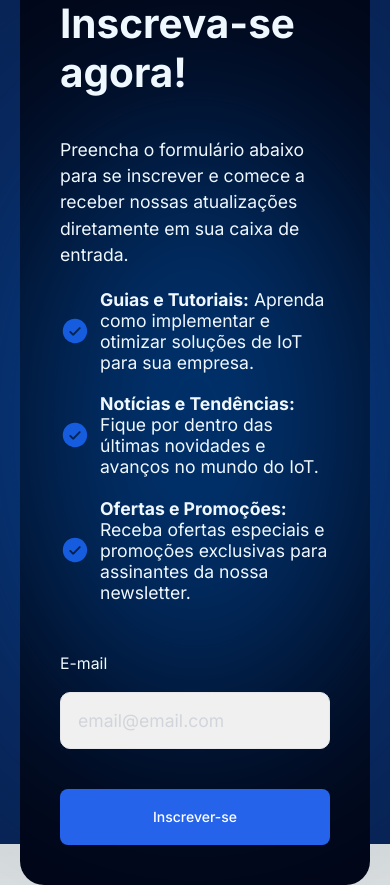
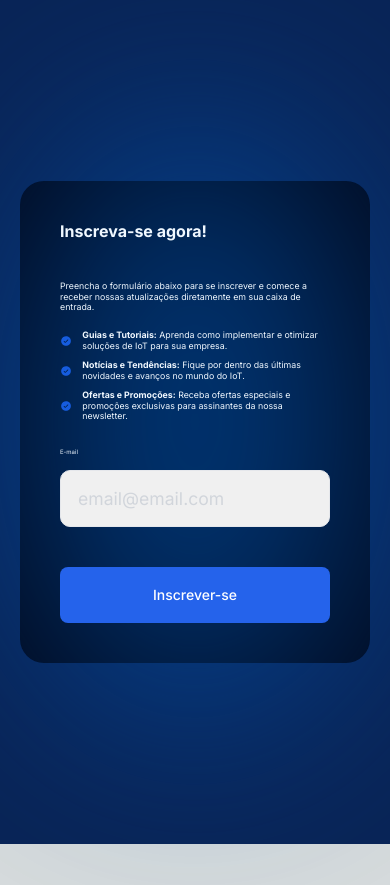
Before and after one commit to imLeonam/mindtech-newsletter-form, a Next.js app: page /newsletter/subscribe in a window 390 px wide. After the commit the page ends 844 px from the top, so only its background shows below. Built offline with nearby package versions, Linux system fonts and the light colour scheme.

Commit message:
feat(ui/newsletter): adding responsive configs in subscribe.module

```diff
--- a/src/app/ui/newsletter/styles/Subscribe.module.css
+++ b/src/app/ui/newsletter/styles/Subscribe.module.css
@@ -1,6 +1,6 @@
 .container {
-  width: 100vw;
-  height: 100vh;
+  width: 100%;
+  height: 100%;
   padding: 0;
   font-size: 1.1em;
   line-height: 1.2em;
@@ -14,11 +14,10 @@
 }
 
 .card {
-  width: 90%;
+  width: 90dvw;
   max-width: 1365px;
   margin: 50px;
-  min-height: 900px;
-  height: fit-content;
+  height: 80dvh;
   margin-bottom: 120px;
   background-color: #000000;
   padding: 80px 94px;
@@ -31,11 +30,17 @@
   flex-direction: row;
 }
 
+.cardMargin {
+  margin: 0 20;
+}
+
 .formContainer {
   flex: 1;
   padding: 50px;
-  min-width: 523px;
-  max-width: 523px;
+  width: 20dvw;
+  height: 20dvh;
+  /* min-width: 523px;
+  max-width: 523px; */
   z-index: 2;
 }
 .formContainerSuccess {
@@ -67,20 +72,20 @@
 }
 
 h1.title {
-  font-size: 2.3em;
+  font-size: clamp(1.2rem, 2vw, 2.3rem);
   margin-bottom: 40px;
   line-height: normal;
   font-weight: 700;
 }
 
 p.subtitle {
-  font-size: 1em;
-  line-height: 1.5;
+  font-size: clamp(0.7em, 0.8vw, 1em);
+  line-height: 1.4em;
+  margin-bottom: 1em;
 }
 p.successSubtitle {
-  font-size: 1.3em;
-  line-height: 1.5;
-  margin-top: -20px;
+  font-size: clamp(1.3em, 2.8vw, 2.3em);
+  line-height: 1.4em;
 }
 
 ul.subscriptionInfos {
@@ -93,25 +98,26 @@ li.subscriptionInfoItem {
   display: flex;
   flex-wrap: nowrap;
   align-items: flex-start;
-  margin: 20px 0;
+  font-size: clamp(0.7em, 0.8vw, 1em);
+  line-height: 1.4em;
+  margin: 1em 0;
 }
 
 .checkmark {
   fill: #00a3ff;
   margin-right: 10px;
   align-self: center;
+  width: 2em;
 }
 
 label.emailLabel {
   display: block;
-  margin-top: 20px;
   font-size: 0.9em;
 }
 
 input.emailInput {
   width: 100%;
   padding: 17px;
-  margin-top: 10px;
   border-radius: 10px;
   background-color: #f0f0f0;
   color: #000000;
@@ -151,8 +157,9 @@ button.submit:hover {
   z-index: 2;
 }
 
-.imageContainer.ilustration {
-  max-width: 600;
+.ilustration {
+  width: 30dvw;
+  max-width: 550px;
   border-radius: 10px;
 }
 
@@ -160,6 +167,68 @@ button.submit:hover {
   margin-top: -5vw;
   text-align: center;
   width: 13vw;
-  max-width: 200;
+  max-width: 200px;
   opacity: 0.74;
 }
+
+@media screen and (max-width: 1024px) {
+  h1.title {
+    font-size: clamp(1rem, 2vw, 2.3rem);
+    margin-bottom: 40px;
+    line-height: normal;
+    font-weight: 700;
+  }
+
+  p.subtitle {
+    font-size: clamp(0.5em, 0.8vw, 1em);
+    line-height: 1.2em;
+    margin-bottom: 1em;
+  }
+
+  ul.subscriptionInfos {
+    list-style: none;
+    margin-bottom: 10px;
+    padding: 0;
+  }
+
+  li.subscriptionInfoItem {
+    display: flex;
+    flex-wrap: nowrap;
+    align-items: flex-start;
+    font-size: clamp(0.5em, 0.8vw, 1em);
+    line-height: 1.2em;
+    margin: 1em 0;
+  }
+
+  .checkmark {
+    fill: #00a3ff;
+    margin-right: 10px;
+    align-self: center;
+    width: 1.4em;
+  }
+
+  label.emailLabel {
+    display: block;
+    font-size: 0.2em;
+  }
+
+  input.emailInput {
+    width: 100%;
+    border-radius: 10px;
+    background-color: #f0f0f0;
+    color: #000000;
+    transition: all 0.2s ease-in;
+  }
+
+  button.submit {
+    margin-top: 40px;
+    width: 80%;
+    background-color: #165cde;
+    border: none;
+    border-radius: 10px;
+    color: #ffffff;
+    cursor: pointer;
+    font-size: 0.2em;
+    transition: all 0.2s ease-in-out;
+  }
+}
```
